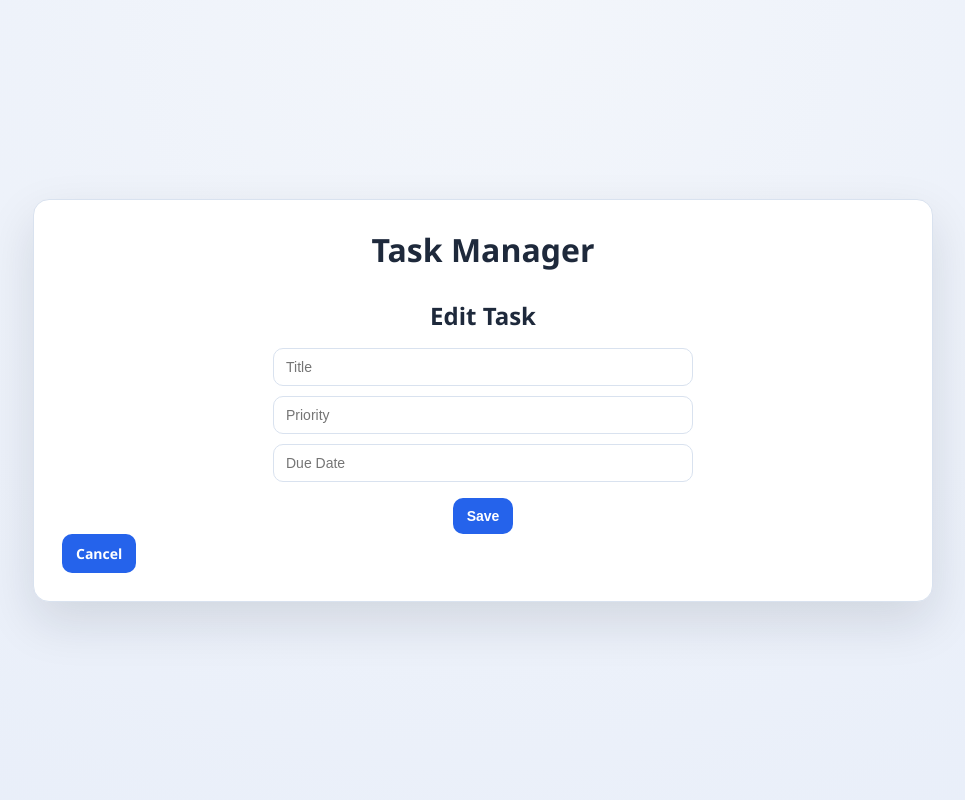
After one commit to Owen271/flask-task-manager, a Flask app: template templates/edit.html in a window 1280 px wide. The commit adds this page. Shown: the whole page, without its empty margins (157-1122 px from the left). Run offline with Flask 3, Linux system fonts and the light colour scheme; the template is opened without the code that fills it, so the values that code supplies are empty.

Commit message:
edit feature/minor changes

```diff
--- a/app.py
+++ b/app.py
@@ -7,7 +7,7 @@ app = Flask(__name__)
 manager = TaskManager()
 manager.loadcsv()
 
-@app.route("/", methods=["GET"])
+@app.route("/")
 def home():
     query = request.args.get("query","")
     if query:
@@ -44,6 +44,21 @@ def delete(task_id):
 
     return redirect("/")
 
+@app.route("/edit/<int:task_id>")
+def edit_page(task_id):
+    task = manager.tasks[task_id]
+    output = render_template("edit.html", task=task)
+
+    return output
+
+@app.route("/edit/<int:task_id>", methods=["POST"])
+def edit(task_id):
+    title = request.form["title"].upper()
+    priority = request.form["priority"].upper()
+    due = request.form["due"]
+    manager.edit_task(task_id, title, priority, due)
+
+    return redirect("/")
 
 
 if __name__ == "__main__":
--- /dev/null
+++ b/static/style.css
@@ -0,0 +1,178 @@
+:root {
+    --bg-1: #f3f6fb;
+    --bg-2: #e8eef9;
+    --card: #ffffff;
+    --text: #1e293b;
+    --muted: #64748b;
+    --border: #d9e2ef;
+    --primary: #2563eb;
+    --primary-hover: #1d4ed8;
+    --success: #15803d;
+    --danger: #dc2626;
+}
+
+* {
+    box-sizing: border-box;
+}
+
+body {
+    margin: 0;
+    min-height: 100vh;
+    display: flex;
+    justify-content: center;
+    align-items: center;
+    padding: 24px;
+    background: radial-gradient(circle at top, var(--bg-1), var(--bg-2));
+    color: var(--text);
+    font-family: "Segoe UI", Tahoma, Geneva, Verdana, sans-serif;
+}
+
+.container {
+    width: min(900px, 100%);
+    background: var(--card);
+    border: 1px solid var(--border);
+    border-radius: 16px;
+    box-shadow: 0 20px 50px rgba(15, 23, 42, 0.12);
+    padding: 28px;
+}
+
+h1,
+h2 {
+    text-align: center;
+    margin-top: 0;
+}
+
+h1 {
+    margin-bottom: 20px;
+}
+
+h2 {
+    margin: 28px 0 16px;
+}
+
+.task-form {
+    display: grid;
+    grid-template-columns: repeat(auto-fit, minmax(180px, 1fr));
+    gap: 10px;
+    align-items: center;
+    margin-bottom: 6px;
+}
+
+.search-form {
+    display: flex;
+    justify-content: center;
+    align-items: center;
+    gap: 10px;
+    margin: 0 auto 10px;
+    width: fit-content;
+    flex-wrap: wrap;
+}
+
+.search-form input {
+    min-width: 260px;
+}
+
+.edit-form {
+    display: grid;
+    gap: 10px;
+    max-width: 420px;
+    margin: 0 auto;
+}
+
+input {
+    padding: 10px 12px;
+    border: 1px solid var(--border);
+    border-radius: 10px;
+    outline: none;
+    font-size: 14px;
+}
+
+input:focus {
+    border-color: var(--primary);
+    box-shadow: 0 0 0 3px rgba(37, 99, 235, 0.15);
+}
+
+button,
+a.button-link {
+    border: 0;
+    border-radius: 10px;
+    padding: 10px 14px;
+    font-size: 14px;
+    font-weight: 600;
+    cursor: pointer;
+    color: #fff;
+    background: var(--primary);
+    transition: background 0.15s ease-in-out;
+}
+
+button:hover,
+a.button-link:hover {
+    background: var(--primary-hover);
+}
+
+a.button-link {
+    display: inline-flex;
+    align-items: center;
+    justify-content: center;
+    text-decoration: none;
+}
+
+ul {
+    list-style: none;
+    margin: 0;
+    padding: 0;
+    display: grid;
+    gap: 12px;
+}
+
+li {
+    border: 1px solid var(--border);
+    border-radius: 12px;
+    padding: 14px;
+    display: flex;
+    flex-wrap: wrap;
+    align-items: center;
+    justify-content: center;
+    gap: 8px;
+    text-align: center;
+    background: #fbfdff;
+}
+
+.task-status {
+    font-weight: 700;
+    color: var(--success);
+}
+
+.task-status.incomplete {
+    color: var(--muted);
+}
+
+.complete-btn {
+    background: var(--success);
+}
+
+.complete-btn:hover {
+    background: #72bc8e;
+}
+
+.delete-btn {
+    background: var(--danger);
+}
+
+.delete-btn:hover {
+    background: #b91c1c;
+}
+
+.empty {
+    text-align: center;
+    color: var(--muted);
+    margin: 6px 0 0;
+}
+
+.actions {
+    display: flex;
+    justify-content: center;
+    gap: 10px;
+    flex-wrap: wrap;
+    margin-top: 6px;
+}
--- a/task1.csv
+++ b/task1.csv
@@ -0,0 +1 @@
+id,title,priority,due,status
--- a/task_manager.py
+++ b/task_manager.py
@@ -45,6 +45,12 @@ class TaskManager:
             if query.strip().lower() in task.title.strip().lower():
                 yield(task)
 
+    def edit_task(self, id: int, title: str, priority: str, due: str):
+        self.tasks[id].title = title
+        self.tasks[id].priority = priority
+        self.tasks[id].due = due
+
+
     def loadcsv(self):
         try:
             with open("task1.csv", 'r', newline = '', encoding = 'utf-8') as f:
--- /dev/null
+++ b/templates/edit.html
@@ -0,0 +1,22 @@
+<!DOCTYPE html>
+<html>
+<head>
+    <title>Task Manager</title>
+    <link rel="stylesheet" href="{{ url_for('static', filename='style.css') }}">
+</head>
+<body>
+    <main class="container">
+        <h1>Task Manager</h1>
+        <h2>Edit Task</h2>
+        <form class="edit-form" action="/edit/{{ task.id }}" method="post">
+            <input name="title" value="{{ task.title }}" placeholder="Title">
+            <input name="priority" value="{{ task.priority }}" placeholder="Priority">
+            <input name="due" value="{{ task.due }}" placeholder="Due Date">
+            <div class="actions">
+                <button type="submit">Save</button>
+            </div>
+        </form>
+        <a class="button-link" href="/">Cancel</a>
+    </main>
+</body>
+</html>
```
Also changed, not shown: templates/index.html (+2 -159 lines).
